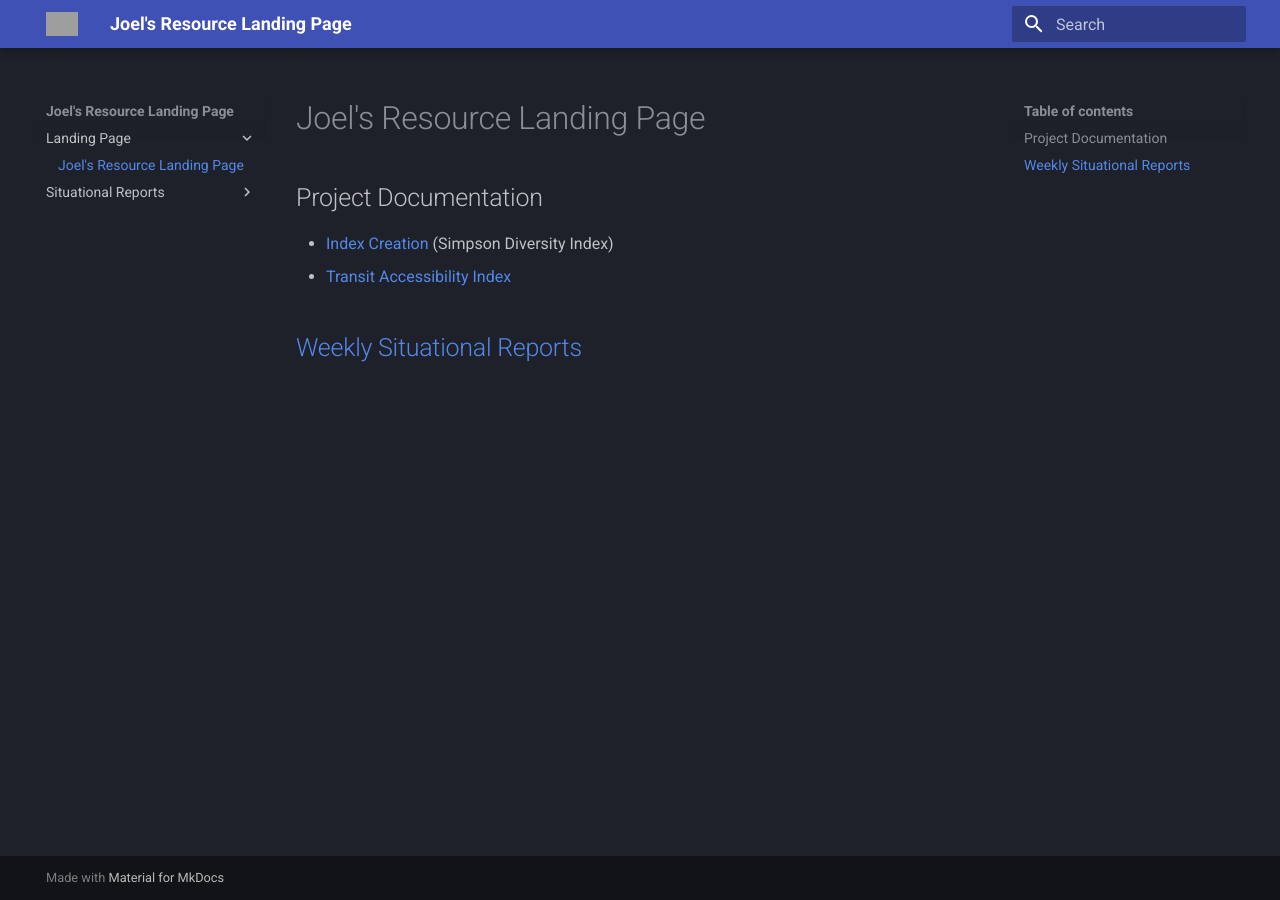
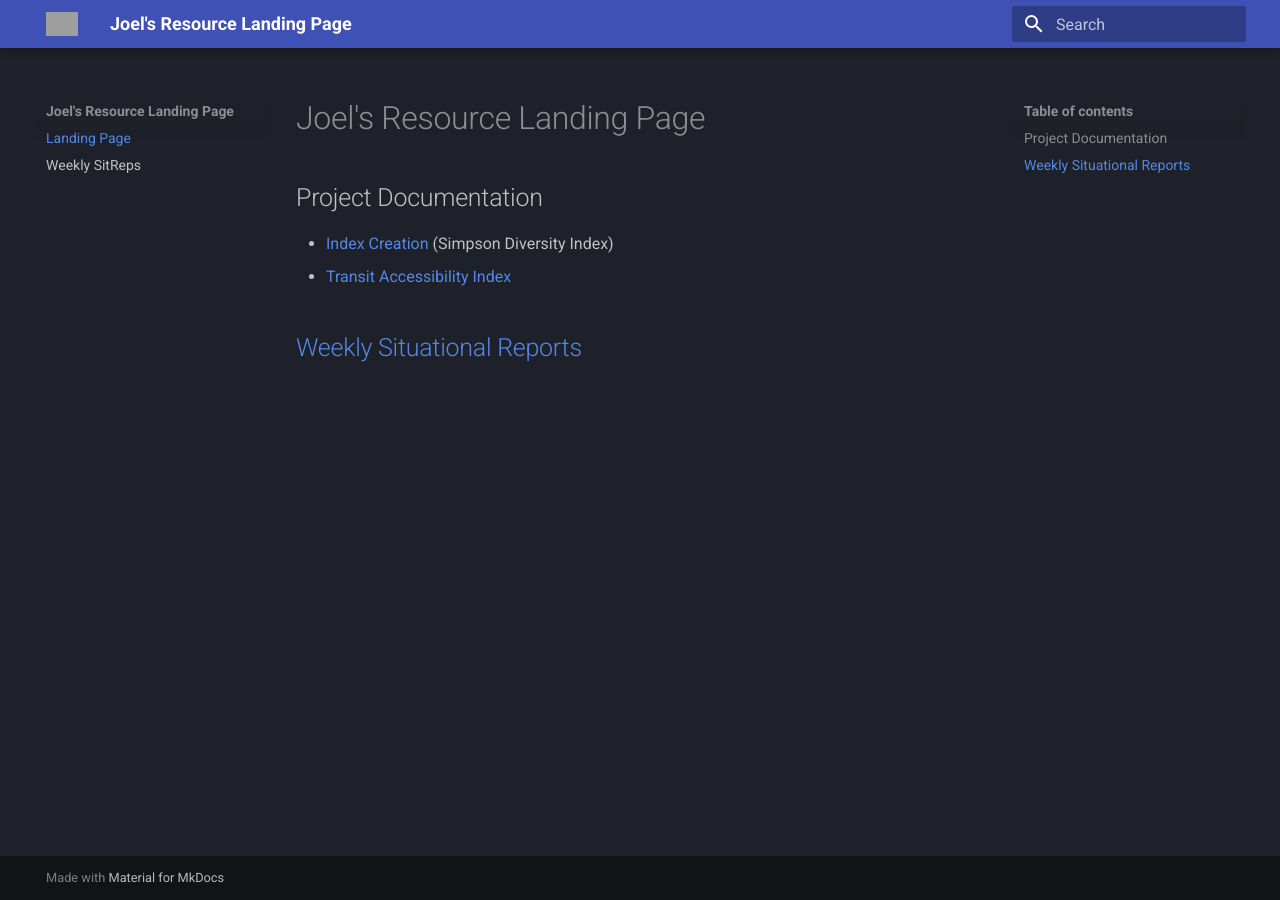
Before and after one commit to knu2xs/esri-resource-page, an MkDocs documentation site: the page built from docs/index.md, in a window 1280 px wide. Built offline with MkDocs 1.6.1 and Material for MkDocs 9.7.7, drawn with Linux system fonts in a browser that asks for light colours; grey boxes are pictures that could not be loaded.

Commit message:
update sitreps

```diff
--- a/mkdocs.yml
+++ b/mkdocs.yml
@@ -9,10 +9,8 @@ theme:
     scheme: slate
 
 nav:
-  - Landing Page:
-    - index.md
-  - Situational Reports:
-    - sitreps/index.md
+  - Landing Page: index.md
+  - sitreps/index.md
 
 plugins:
   - search
```
